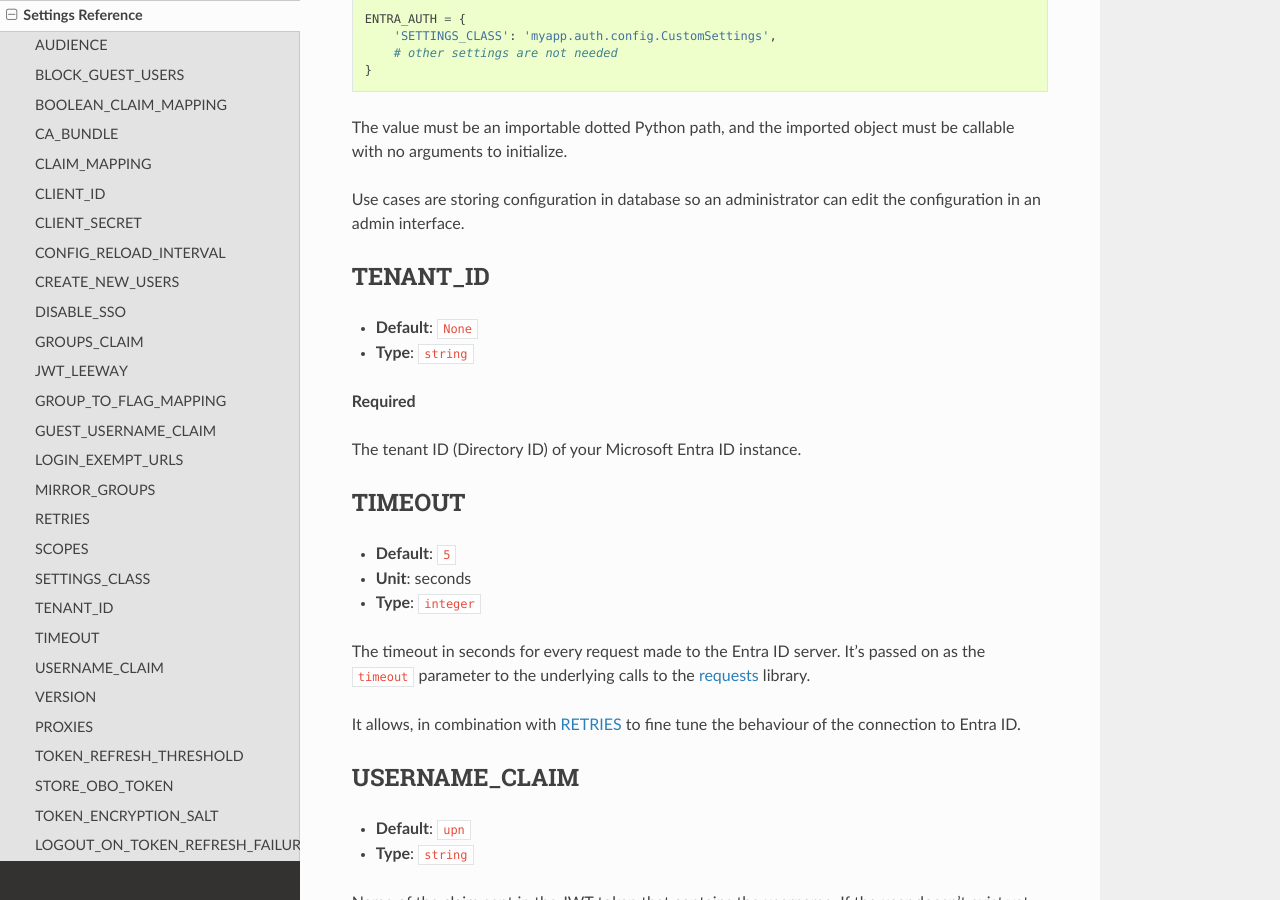
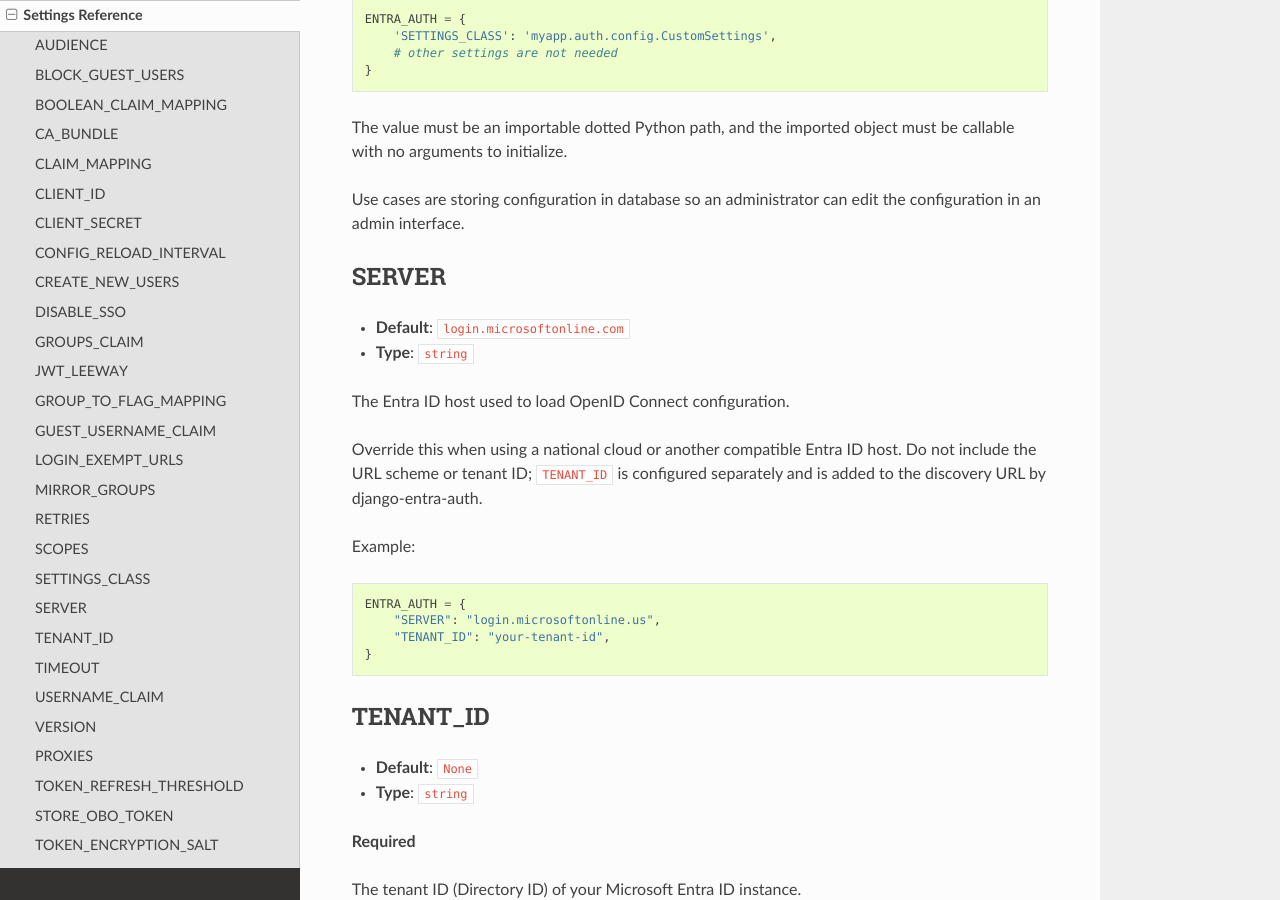
Before and after one commit to tnware/django-entra-auth, a Sphinx documentation site: the page built from docs/settings_ref.rst, in a window 1280 px wide and 900 px high, scrolled down 7669 px. Built offline with Sphinx 7.4.7 and the Read the Docs theme 3.1.0, drawn with Linux system fonts in a browser that asks for light colours.

Commit message:
allow ENTRA_AUTH server override

```diff
--- a/docs/settings_ref.rst
+++ b/docs/settings_ref.rst
@@ -346,6 +346,26 @@
 Use cases are storing configuration in database so an administrator can edit
 the configuration in an admin interface.
 
+SERVER
+------
+* **Default**: ``login.microsoftonline.com``
+* **Type**: ``string``
+
+The Entra ID host used to load OpenID Connect configuration.
+
+Override this when using a national cloud or another compatible Entra ID host.
+Do not include the URL scheme or tenant ID; ``TENANT_ID`` is configured separately
+and is added to the discovery URL by django-entra-auth.
+
+Example:
+
+.. code-block:: python
+
+    ENTRA_AUTH = {
+        "SERVER": "login.microsoftonline.us",
+        "TENANT_ID": "your-tenant-id",
+    }
+
 .. _tenant_id_setting:
 
 TENANT_ID
```
Also changed, not shown: README.md (+5 -3 lines), 3 other files.
